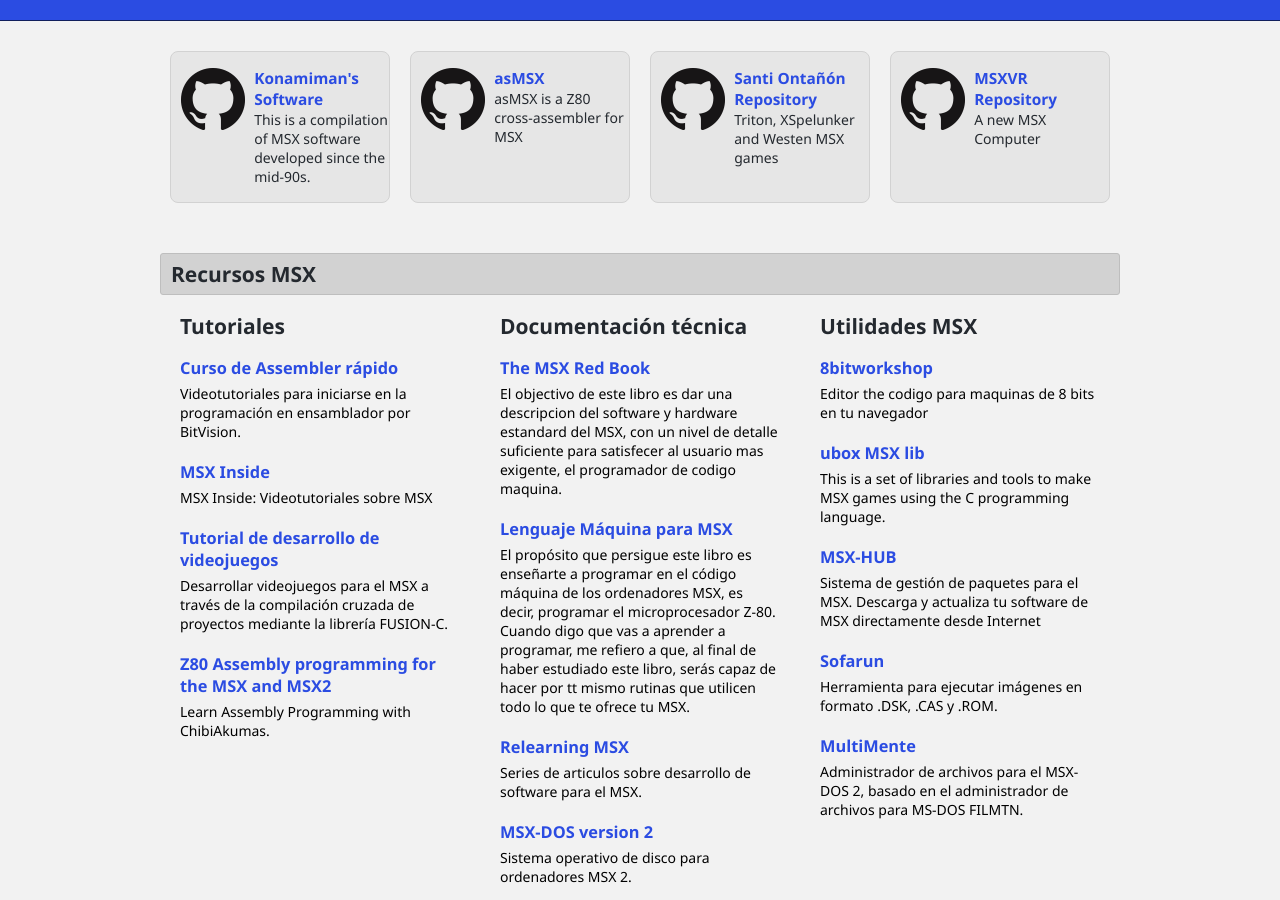
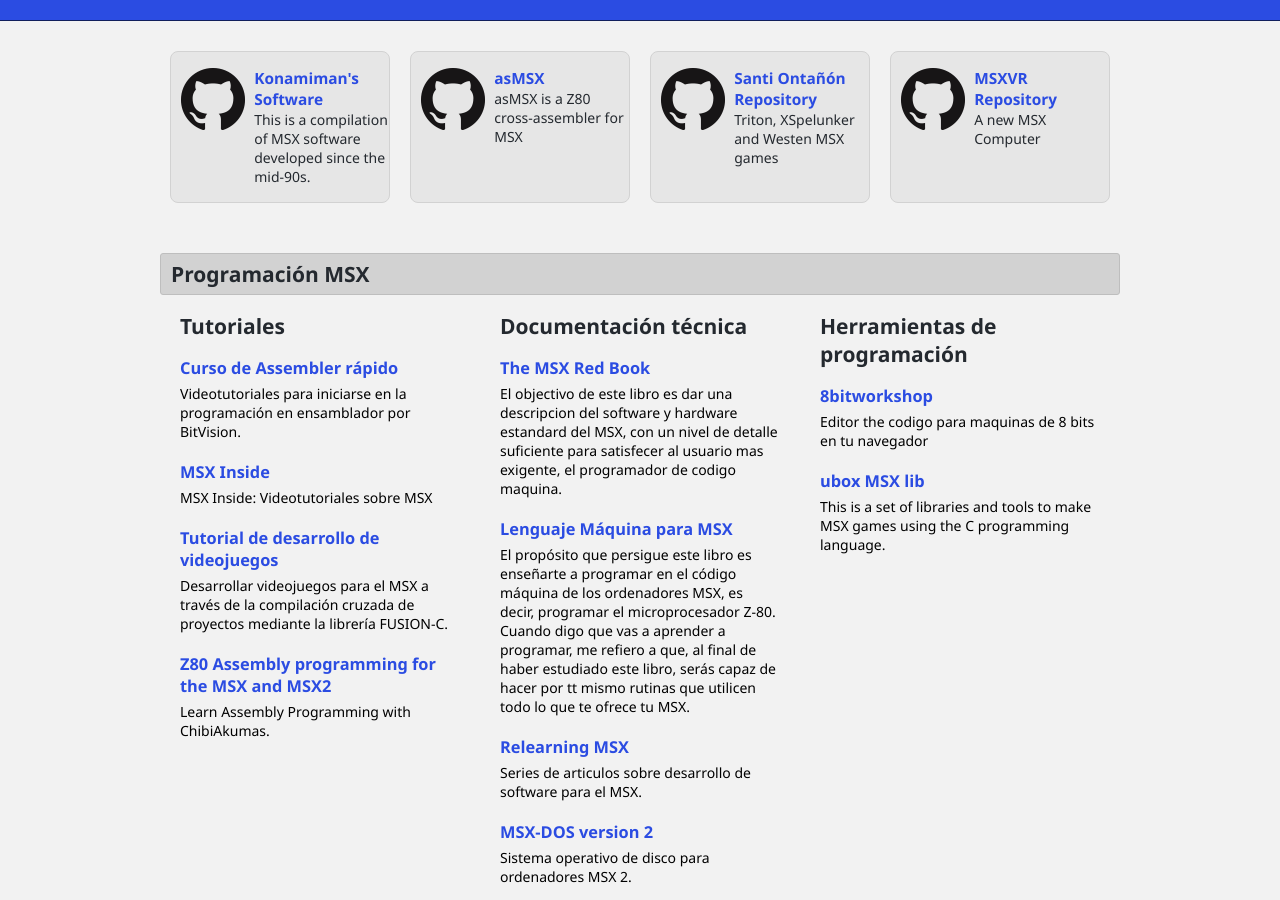
Before and after one commit to msxbits/msxbits.github.io, a Jekyll site: the page built from index.md, in a window 1280 px wide and 900 px high, scrolled down 211 px. Built offline with Jekyll 4.4.1, drawn with Linux system fonts in a browser that asks for light colours; some of the changed text lies outside the part shown.

Commit message:
Added programming section

```diff
--- a/index.md
+++ b/index.md
@@ -59,7 +59,7 @@
 
 <div class="section">
   <div class="section-header">
-   <h2>Recursos MSX</h2>
+   <h2>Programación MSX</h2>
   </div>
   <div class="row">
     <div class="box">
@@ -144,8 +144,8 @@
           </li>
       </ul>
     </div>
-      <div class="box">
-        <h1>Utilidades MSX</h1>
+    <div class="box">
+        <h1>Herramientas de programación</h1>
         <ul>
             <li>
               <a class="article" href="https://8bitworkshop.com/v3.9.0/?platform=msx&file=helloworld.asm#">
@@ -160,30 +160,6 @@
                 <article>
                   <h3>ubox MSX lib</h3>
                   <p>This is a set of libraries and tools to make MSX games using the C programming language.</p>
-                </article>
-              </a>
-            </li>
-            <li>
-              <a class="article" href="https://books.google.com/books/about/MSX_Made_Simple.html?id=Qo-GDAAAQBAJ">
-                <article>
-                  <h3>MSX-HUB</h3>
-                  <p>Sistema de gestión de paquetes para el MSX. Descarga y actualiza tu software de MSX directamente desde Internet</p>
-                </article>
-              </a>
-            </li>
-            <li>
-              <a class="article" href="https://www.louthrax.net/mgr/">
-                <article>
-                  <h3>Sofarun</h3>
-                  <p>Herramienta para ejecutar imágenes en formato .DSK, .CAS y .ROM.</p>
-                </article>
-              </a>
-            </li>
-            <li>
-              <a class="article" href="https://www.msx.org/wiki/MultiMente">
-                <article>
-                  <h3>MultiMente</h3>
-                  <p>Administrador de archivos para el MSX-DOS 2, basado en el administrador de archivos para MS-DOS FILMTN.</p>
                 </article>
               </a>
             </li>
@@ -349,5 +325,35 @@
             </a>
           </li>
       </ul>
+    </div>
+    <div class="box">
+        <h1>Utilidades</h1>
+        <ul>
+            <li>
+              <a class="article" href="https://books.google.com/books/about/MSX_Made_Simple.html?id=Qo-GDAAAQBAJ">
+                <article>
+                  <h3>MSX-HUB</h3>
+                  <p>Sistema de gestión de paquetes para el MSX. Descarga y actualiza tu software de MSX directamente desde Internet</p>
+                </article>
+              </a>
+            </li>
+            <li>
+              <a class="article" href="https://www.louthrax.net/mgr/">
+                <article>
+                  <h3>Sofarun</h3>
+                  <p>Herramienta para ejecutar imágenes en formato .DSK, .CAS y .ROM.</p>
+                </article>
+              </a>
+            </li>
+            <li>
+              <a class="article" href="https://www.msx.org/wiki/MultiMente">
+                <article>
+                  <h3>MultiMente</h3>
+                  <p>Administrador de archivos para el MSX-DOS 2, basado en el administrador de archivos para MS-DOS FILMTN.</p>
+                </article>
+              </a>
+            </li>
+        </ul>
+    </div>
   </div>
 </div>
```
